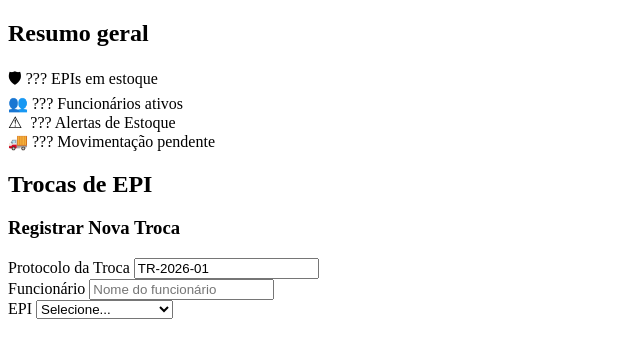
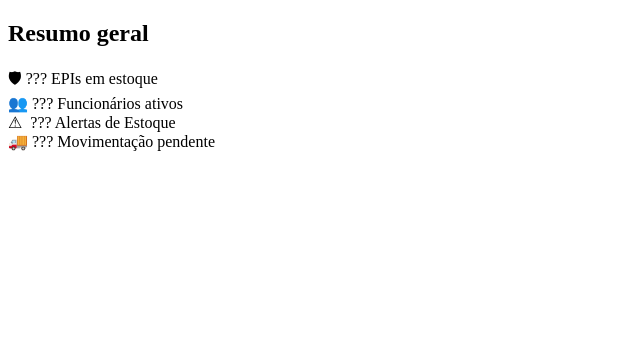
Before and after one commit to GEPI-Grupo/Projeto-Sistema-Inteligente-de-Gest-o-de-EPIs, a Laravel app: page /dashboard in a window 1280 px wide. Shown: the part 182-540 px from the top of the page, without its empty margins (0-640 px from the left). Run offline with Laravel 12, Linux system fonts and the light colour scheme.

Commit message:
apagando, não é nessa pagina isso

```diff
--- a/resources/views/adm/dashboard.blade.php
+++ b/resources/views/adm/dashboard.blade.php
@@ -45,31 +45,7 @@
         </div>
     </section>
 
-    <h2 class="section-titulo">Trocas de EPI</h2>
-        <section class="card-trocas">
-            <h3>Registrar Nova Troca</h3>
-            <form action="#" method="POST">
-                @csrf
-                <div class="form-grid">
-                    <div class="form-group">
-                        <label for="codigo">Protocolo da Troca</label>
-                        <input type="text" id="codigo" name="codigo" value="TR-2026-01" readonly>
-                    </div>
 
-                    <div class="form-group">
-                        <label for="funcionario">Funcionário</label>
-                        <input type="text" id="funcionario" name="funcionario" placeholder="Nome do funcionário" required>
-                    </div>
-
-                    <div class="form-group">
-                        <label for="epi">EPI</label>
-                        <select id="epi" name="epi" required>
-                            <option value="">Selecione...</option>
-                            <option value="capacete">Capacete</option>
-                            <option value="luva">Luva de Proteção</option>
-                            <option value="bota">Bota de Segurança</option>
-                        </select>
-                    </div>
 
 
 </main>
```
